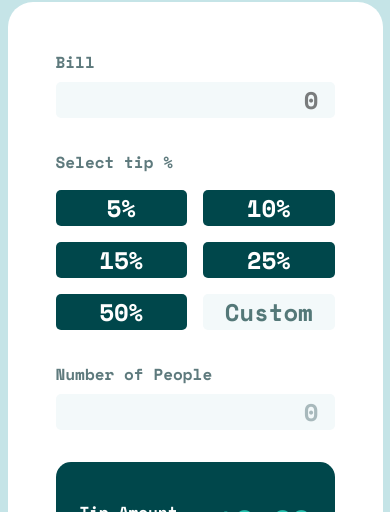
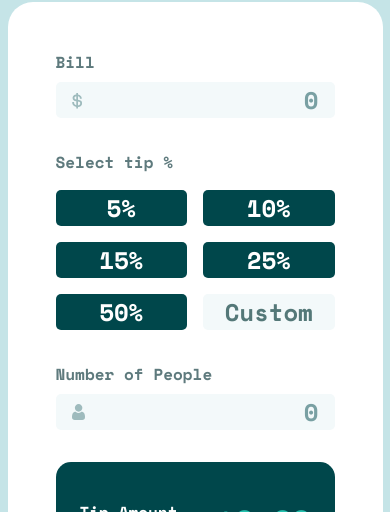
Before and after one commit to Deanogit/tip-calculator-app, a Next.js app: page / in a window 390 px wide. Shown: the part 132-644 px from the top of the page. Built offline with nearby package versions, Linux system fonts and the light colour scheme.

Commit message:
mobile icons

```diff
--- a/app/components/form.tsx
+++ b/app/components/form.tsx
@@ -1,3 +1,5 @@
+import Image from 'next/image';
+
 export default function Form() {
   return (
     <>
@@ -8,29 +10,39 @@ export default function Form() {
         >
           <h1 className="mb-2">Bill</h1>
         </label>
+        <div className="flex items-center relative">
+          <Image
+            src="/images/icon-dollar.svg"
+            width={11}
+            height={17}
+            alt=""
+            className="absolute top-2 left-4 translate-y-1/8 z-10"
+          />
           <input
             type="text"
             placeholder="0"
-          className="cursor-pointer bg-[var(--cust-grey-50)] w-full preset-3 px-4 mb-8 rounded-[5px] text-right"
+            className="cursor-pointer bg-[var(--cust-grey-50)] w-full preset-3 px-4 mb-8 rounded-[5px] text-right text-[var(--cust-green-900)] relative"
+            required
           />
+        </div>
         <div className="text-[var(--cust-grey-500)]">
           <div className="grid grid-cols-2 gap-4 mb-8">
             <div className="col-span-2">
               <h2 className="preset-5">Select tip %</h2>
             </div>
-            <button className="bg-[var(--cust-green-900)] rounded-[5px] text-white preset-3">
+            <button className="bg-[var(--cust-green-900)] rounded-[5px] text-white preset-3 hover:bg-[var(--cust-green-400)] cursor-pointer hover:text-[var(--cust-green-900)]">
               5%
             </button>
-            <button className="bg-[var(--cust-green-900)] rounded-[5px] text-white preset-3">
+            <button className="bg-[var(--cust-green-900)] rounded-[5px] text-white preset-3 hover:bg-[var(--cust-green-400)] cursor-pointer hover:text-[var(--cust-green-900)]">
               10%
             </button>
-            <button className="bg-[var(--cust-green-900)] rounded-[5px] text-white preset-3">
+            <button className="bg-[var(--cust-green-900)] rounded-[5px] text-white preset-3 hover:bg-[var(--cust-green-400)] cursor-pointer hover:text-[var(--cust-green-900)]">
               15%
             </button>
-            <button className="bg-[var(--cust-green-900)] rounded-[5px] text-white preset-3">
+            <button className="bg-[var(--cust-green-900)] rounded-[5px] text-white preset-3 hover:bg-[var(--cust-green-400)] cursor-pointer hover:text-[var(--cust-green-900)]">
               25%
             </button>
-            <button className="bg-[var(--cust-green-900)] rounded-[5px] text-white preset-3">
+            <button className="bg-[var(--cust-green-900)] rounded-[5px] text-white preset-3 hover:bg-[var(--cust-green-400)] cursor-pointer hover:text-[var(--cust-green-900)]">
               50%
             </button>
             <input
@@ -42,13 +54,23 @@ export default function Form() {
           <label htmlFor="people">
             <h3 className="mb-2">Number of People</h3>
           </label>
+          <div className="relative flex items-center">
+            <Image
+              src="/images/icon-person.svg"
+              width={13}
+              height={16}
+              alt=""
+              className="absolute top-2 left-4 translate-y-1/8"
+            />
             <input
               type="text"
               name="people"
               id="people"
               placeholder="0"
-            className="cursor-pointer bg-[var(--cust-grey-50)] w-full preset-3 px-4 mb-8 rounded-[5px] text-right"
+              className="cursor-pointer bg-[var(--cust-grey-50)] w-full preset-3 px-4 mb-8 rounded-[5px] text-right text-[var(--cust-green-900)]"
+              required
             />
+          </div>
         </div>
       </form>
     </>
--- a/app/page.tsx
+++ b/app/page.tsx
@@ -1,4 +1,3 @@
-import Image from 'next/image';
 import Header from './components/header';
 import Card from './components/card';
 
```
Also changed, not shown: public/images/favicon-32x32.png (deleted). Lines whose indentation alone changed are shown as unchanged.
